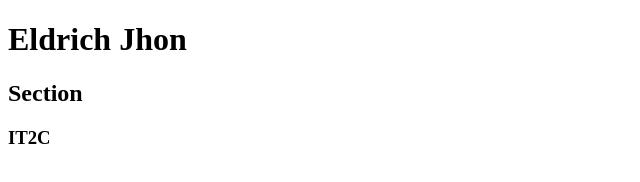
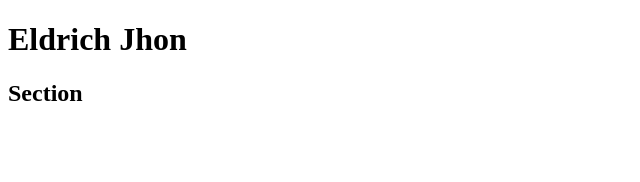
Before and after one commit to mojicaeldrich842-cyber/try1, a plain HTML site: page index.html in a window 1280 px wide. Shown: the full height of the page, 0-640 px from the left. Drawn offline with Linux system fonts and the light colour scheme.

Commit message:
just testing
this test testing

```diff
--- a/index.html
+++ b/index.html
@@ -8,6 +8,6 @@
 <body>
     <h1>Eldrich Jhon </h1>
     <h2> Section   </h2>
-    <h3> IT2C </h3>
+
 </body>
 </html>
```
